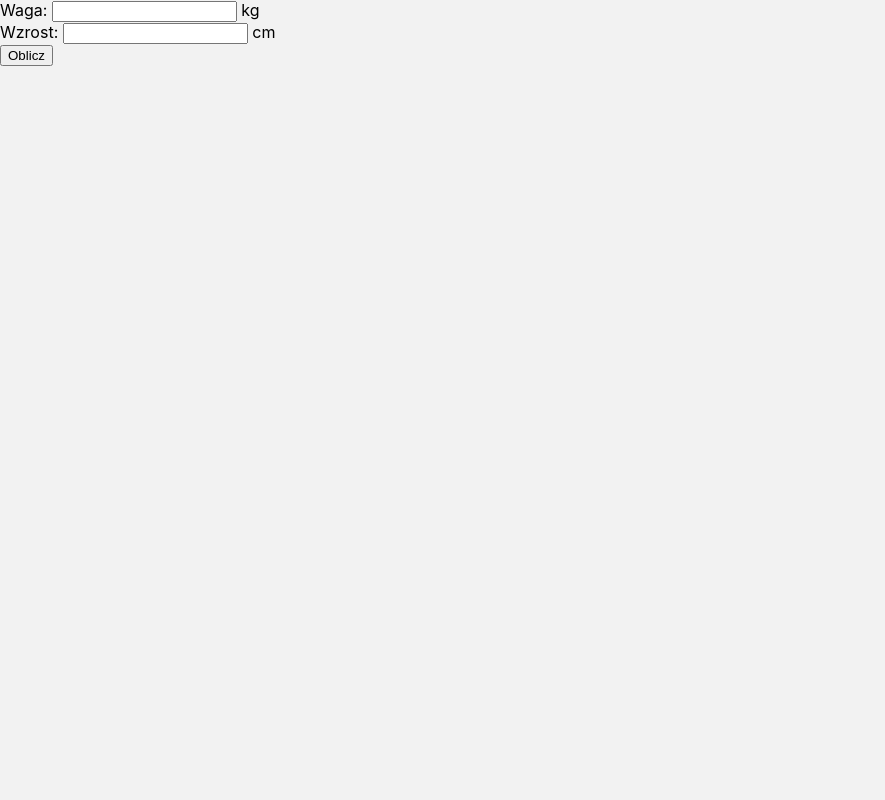
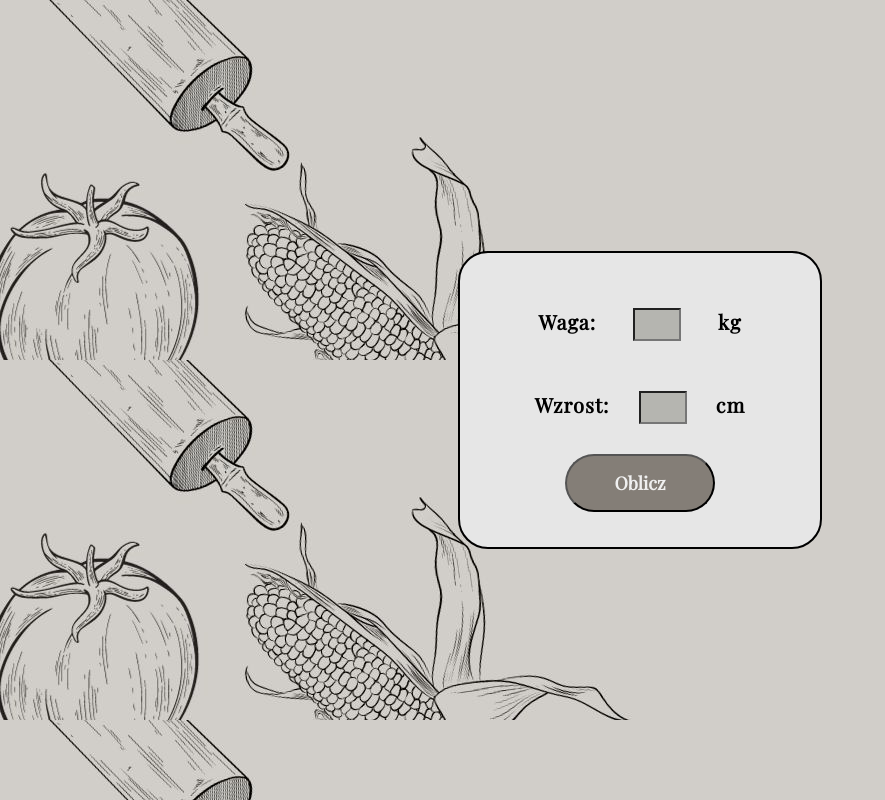
Before and after one commit to pablosqlgit/tai_pierwszy, a React (Create React App) app: page /bmicalculator in a window 1280 px wide. Shown: the whole page, without its empty margins (0-885 px from the left). Built offline with nearby package versions, Linux system fonts and the light colour scheme.

Commit message:
css commit
commit with css added to site

```diff
--- a/src/components/BmiCalculator/BmiCalculator.css
+++ b/src/components/BmiCalculator/BmiCalculator.css
@@ -0,0 +1,55 @@
+@import url("https://fonts.googleapis.com/css2?family=Playfair+Display&display=swap");
+
+*{
+    font-family: "Playfair Display", serif;
+    font-weight: 600;
+}
+#main-container{
+    margin: 0;
+    box-sizing: border-box;
+    font-size: 20px;
+    background: url("../../../public/bg.jpg");
+    height: 100vh;
+    display: flex;
+    justify-content: center;
+    align-items: center;
+}
+#rounded-bmi-wrapper{
+    padding: 30px;
+    background-color: rgb(230, 230, 230);
+    width: 300px;
+    border-radius: 30px;
+    margin: 0 auto;
+    display: flex;
+    align-items: center;
+    flex-direction: column;
+    letter-spacing: 1px;
+    border: solid black 2px;
+}
+#rounded-bmi-wrapper > *{
+    padding: 25px;
+}
+#weightInput, #heightInput{
+    width: 40px;
+    font-size: 20px;
+    background-color: rgb(181, 181, 176);
+    text-align: center;
+}
+#bmi-div{
+    text-align: center;
+}
+#weight-div, #height-div{
+    display: flex;
+    justify-content: space-around;
+    width: 80%;
+}
+#bmi-button{
+    border: solid 1,5px black;
+    color: rgb(240, 240, 240);
+    background-color: rgb(132, 126, 119);
+    margin: 5px 0;
+    font-size: 18px;
+    width: 50%;
+    border-radius: 30px;
+    padding: 15px 0;
+}
--- a/src/components/BmiCalculator/BmiCalculator.jsx
+++ b/src/components/BmiCalculator/BmiCalculator.jsx
@@ -1,5 +1,5 @@
 import React, { useState } from 'react'
-
+import './BmiCalculator.css'
 const BmiResult = (props) =>{
     const bmiValueCheck = () =>{
         if (props.value < 18.5) {
@@ -12,7 +12,7 @@ const BmiResult = (props) =>{
             return 'Masz otyłość, popracuj nad sobą!';
         };
     };
-    return <div>{`Twoje bmi wynosi: ${props.value}. ${bmiValueCheck()}`}</div>;
+    return <div id='bmi-div'>{`Twoje bmi wynosi: ${props.value}. ${bmiValueCheck()}`}</div>;
 }
 
 export default function BmiCalculator() {
@@ -21,24 +21,28 @@ export default function BmiCalculator() {
     const [isDivShown, setIsDivShown] = useState();
     const bmiValue = (weightValue / (heightValue/100)**2).toFixed(2);
     const handleButtonClick = () =>{
-        setIsDivShown(() => true)
+        setIsDivShown(true)
     }
     return (
-        <div>
+    <div id='main-container'>
+        <div id='rounded-bmi-wrapper'>
+            <div id='weight-div'>
                 <span>Waga: </span>
                 <input type="number" name="weight" id="weightInput" onChange={(e)=>handleWeightChange(
                     weightValue = e.target.value,
-            setIsDivShown(() => false)
+                    setIsDivShown(false)
                     )}/> kg
-        <br/>
+            </div>
+            <div id="height-div">
                 <span>Wzrost: </span>
                 <input type="number" name="height" id="heightInput" onChange={(e)=>handleHeightChange(
                     heightValue = e.target.value,
-            setIsDivShown(() => false)
+                    setIsDivShown(false)
                     )}/> cm
-        <br/>
-        <button onClick={handleButtonClick}>Oblicz</button>
+            </div>
+            <button onClick={handleButtonClick} id='bmi-button'>Oblicz</button>
             {weightValue !== '' && heightValue !== '' && isDivShown && <BmiResult value={bmiValue}/>}
+        </div>
     </div>
   )
 }
```
Lines whose indentation alone changed are shown as unchanged.
